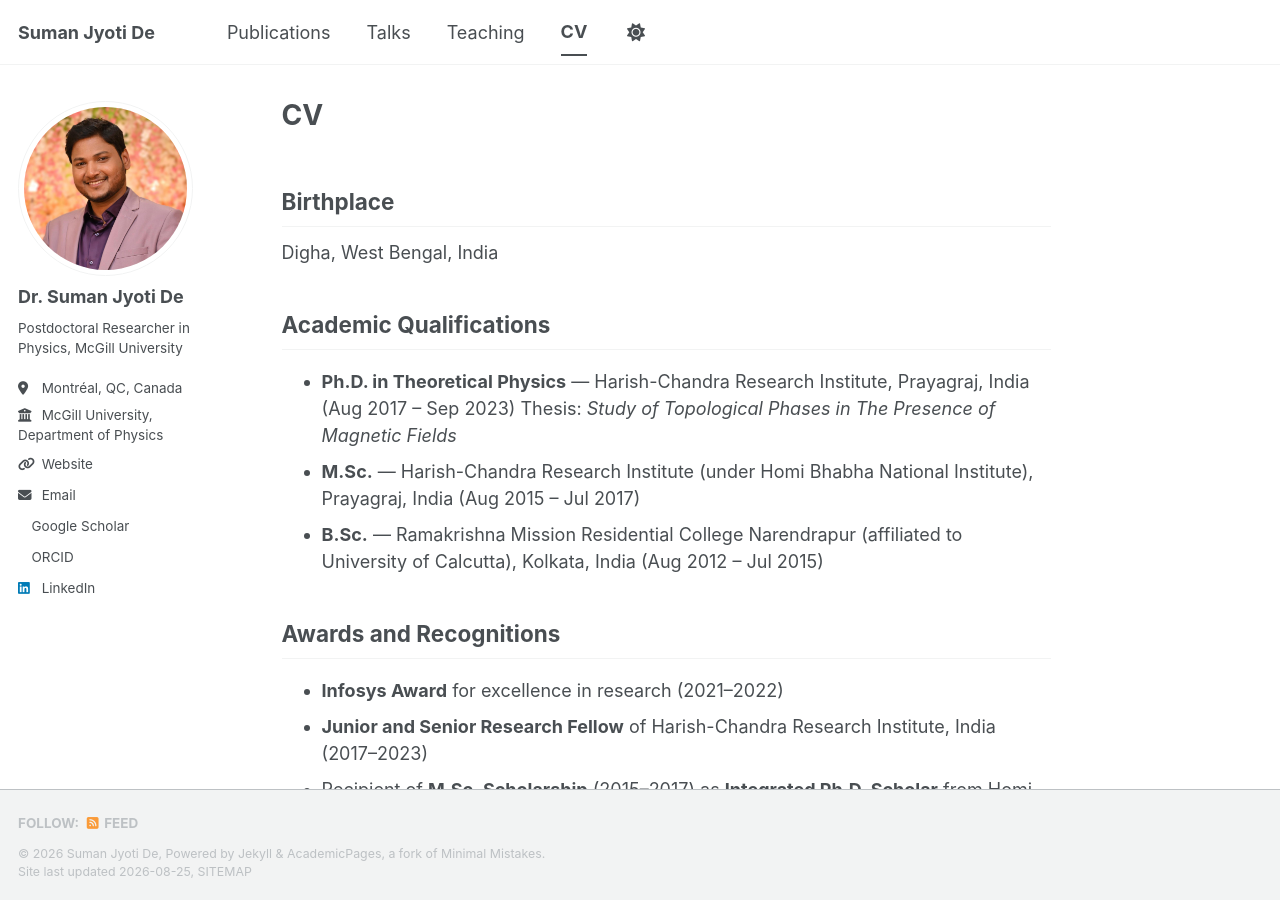
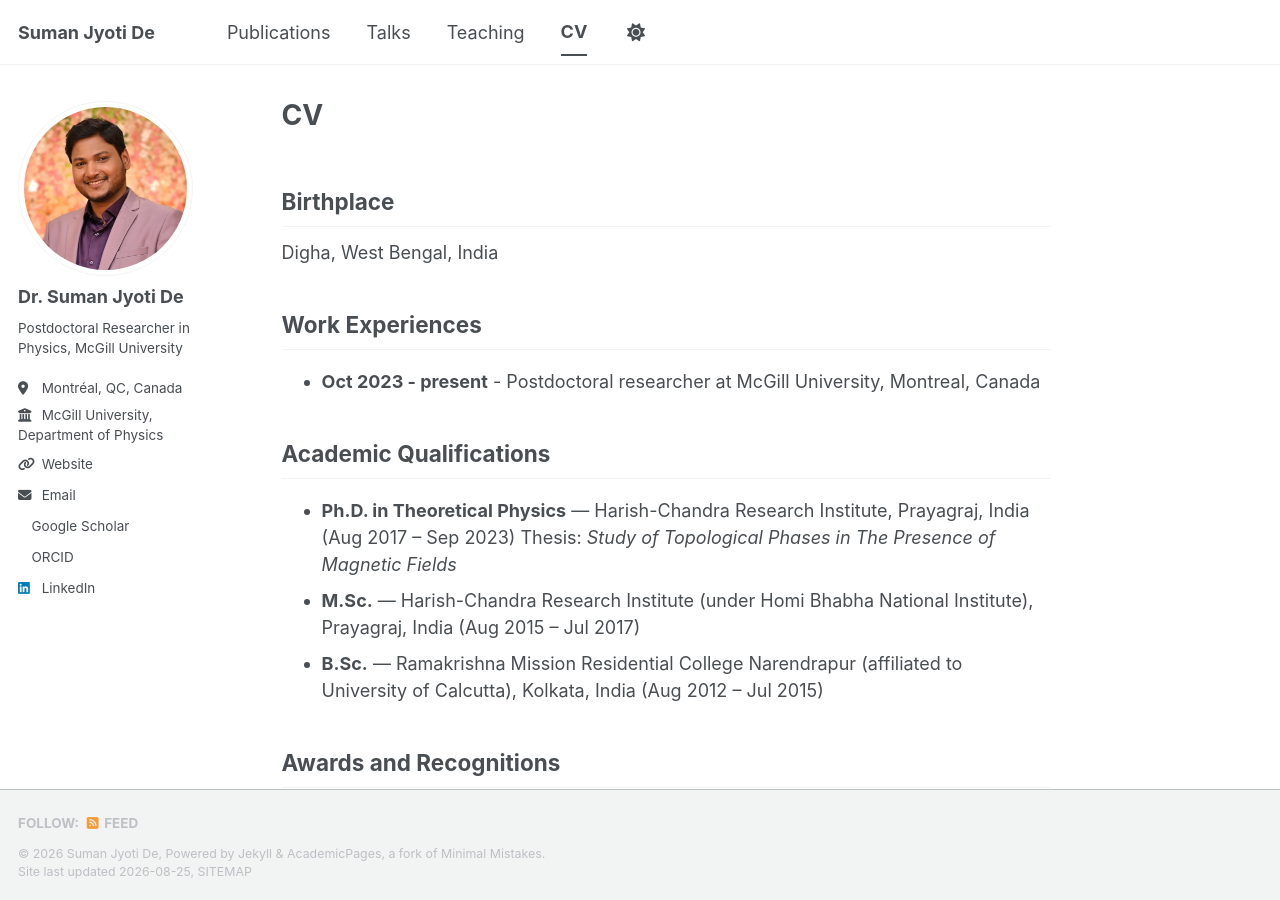
Before and after one commit to sjdphysics/sjdphysics.github.io, a Jekyll site: the page built from _pages/cv.md, in a window 1280 px wide and 900 px high. Built offline with Jekyll 4.4.1, drawn with Linux system fonts in a browser that asks for light colours; a style sheet for code colours, icons or effects is not loaded.

Commit message:
Udate CV with work experiences

```diff
--- a/_pages/cv.md
+++ b/_pages/cv.md
@@ -10,6 +10,10 @@ redirect_from:
 ## Birthplace
 
 Digha, West Bengal, India
+
+## Work Experiences
+
+- **Oct 2023 - present** - Postdoctoral researcher at McGill University, Montreal, Canada
 
 ## Academic Qualifications
 
--- a/_pages/publications.html
+++ b/_pages/publications.html
@@ -6,7 +6,7 @@ author_profile: true
 ---
 
 {% if site.author.googlescholar %}
-  <div class="wordwrap">You can also find my articles on <a href="{{site.author.googlescholar}}">my Google Scholar profile</a>.</div>
+  <div class="wordwrap">You can find all of my articles on <a href="{{site.author.googlescholar}}">my Google Scholar profile</a>.</div>
 {% endif %}
 
 {% include base_path %}
```
